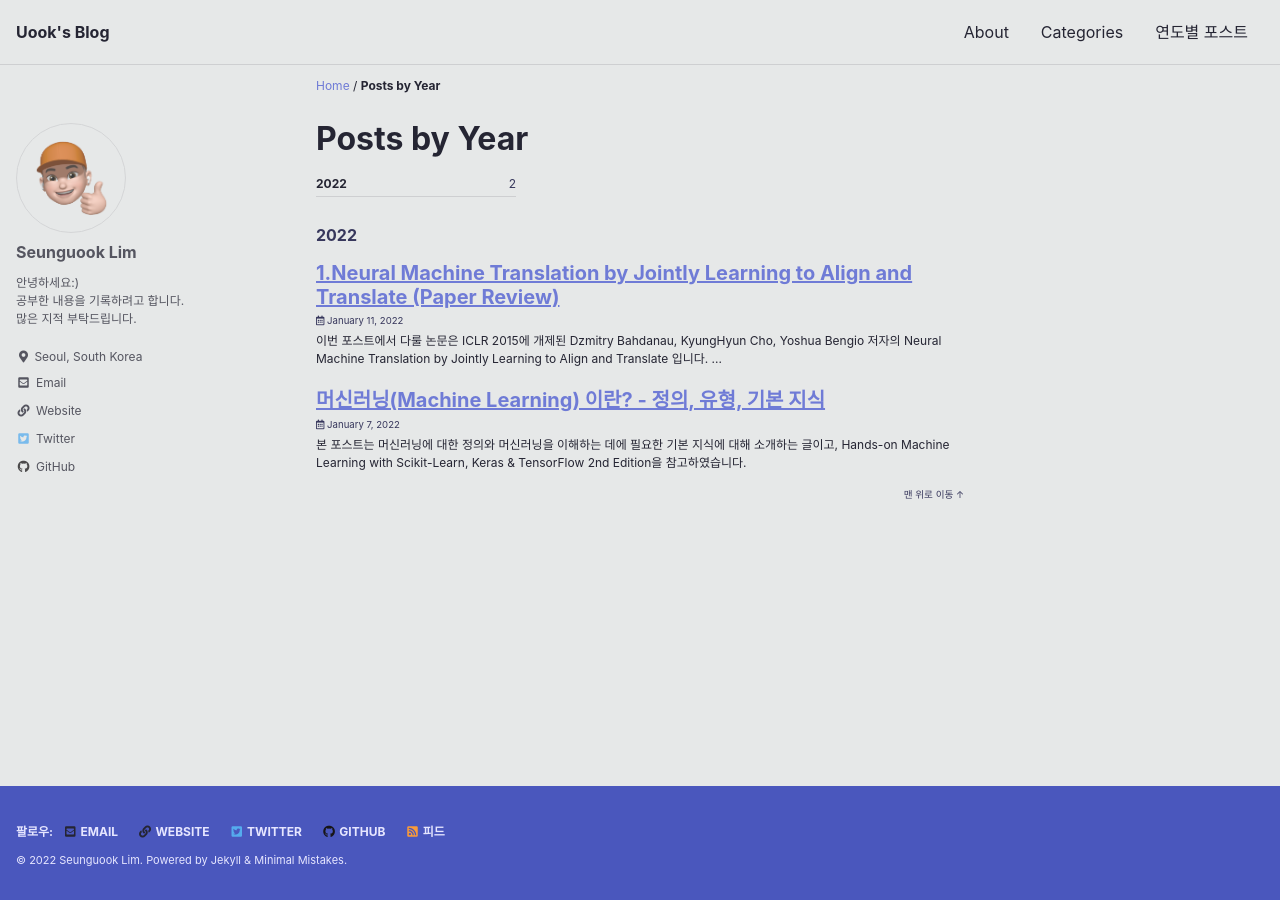
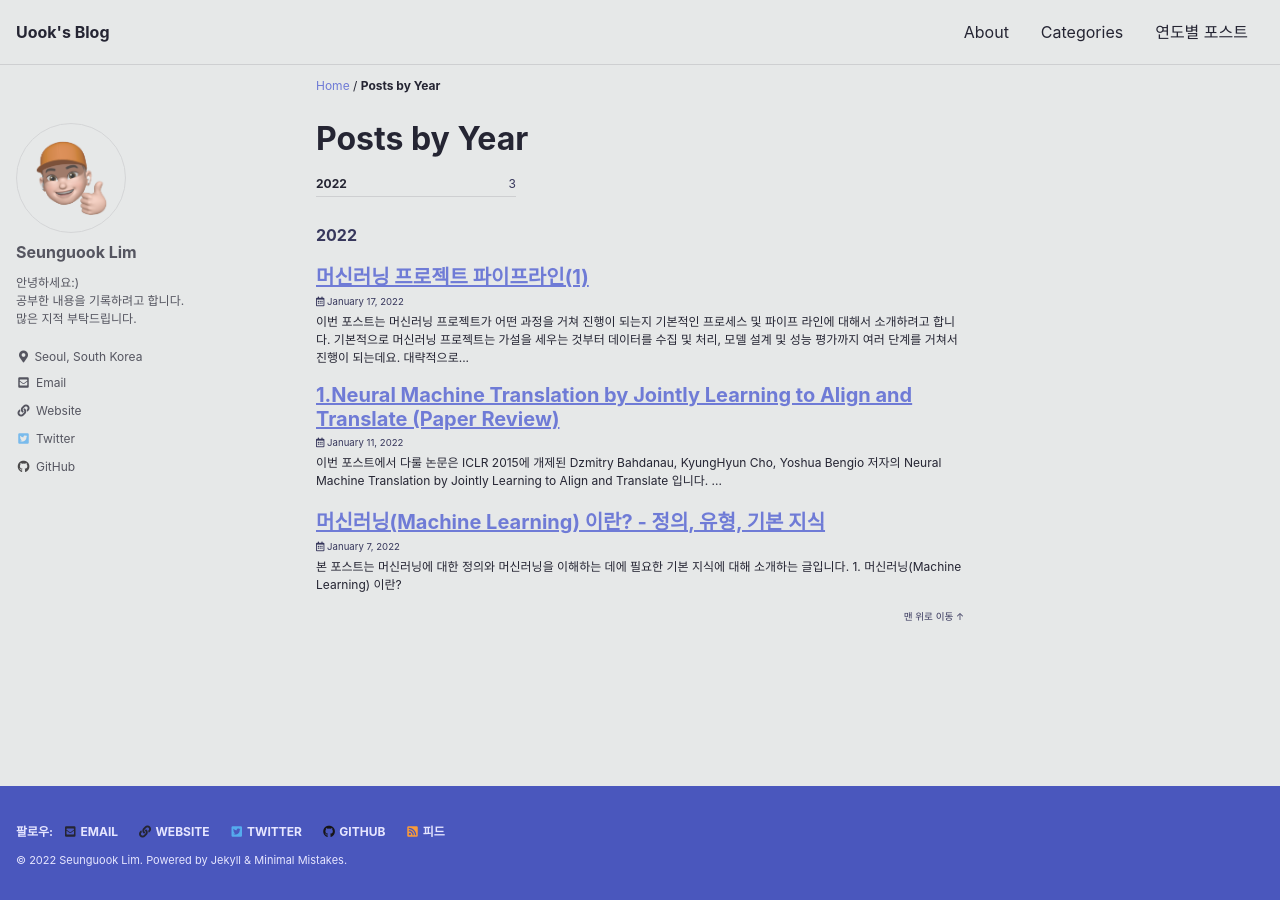
Before and after one commit to ysoo14/ysoo14.github.io, a Jekyll site: the page built from _pages/year-archive.md, in a window 1280 px wide. Built offline with Jekyll 4.4.1, drawn with Linux system fonts in a browser that asks for light colours; cached includes are drawn as plain includes; part of the change alters nothing that is shown.

Commit message:
add a post about ml-pipeline

````diff
--- a/_posts/machine_learning/2022-01-07-ml-introduction.md
+++ b/_posts/machine_learning/2022-01-07-ml-introduction.md
@@ -17,9 +17,7 @@ article_tag2: 머신러닝
 meta_keywords: 머신러닝이란, 머신러닝, machine learning
 last_modified_at: 2022-01-11T00:00:00+08:00
 ---
-본 포스트는 머신러닝에 대한 정의와 머신러닝을 이해하는 데에 필요한 기본 지식에 대해 소개하는 글이고,
-Hands-on Machine Learning with Scikit-Learn, Keras & TensorFlow 2nd Edition을 참고하였습니다.
-
+본 포스트는 머신러닝에 대한 정의와 머신러닝을 이해하는 데에 필요한 기본 지식에 대해 소개하는 글입니다.
 ## 1. 머신러닝(Machine Learning) 이란?
 
  최근 들어, 가장 핫하고 주목받는 기술이 무엇이냐고 물어봤을 때, 대부분의 사람들이 아마도 인공지능 A.I. (Artificial Intelligence)라고 말할 겁니다.
@@ -121,4 +119,4 @@ Hands-on Machine Learning with Scikit-Learn, Keras & TensorFlow 2nd Edition을
 
 ---
 
-지금까지, 머신러닝의 정의와 기본적인 내용에 대해서 살펴보았습니다. 다음 포스트에서는 데이터 분석 부터 모델 훈련 및 검증까지 머신러닝의 전반적인 pipeline에 대해서 다룰 예정입니다. 그 이후, 본격적으로 머신러닝의 여러 알고리즘 및 알아야할 개념들에 대해서 자세히 다룰 에정입니다.
+지금까지, 머신러닝의 정의와 기본적인 내용에 대해서 살펴보았습니다. 다음 포스트에서는 데이터 분석 부터 모델 훈련 및 검증까지 머신러닝의 전반적인 [pipeline](https://ysoo14.github.io/machine%20learning/ml-pipeline/)에 대해서 다룰 예정입니다. 그 이후, 본격적으로 머신러닝의 여러 알고리즘 및 알아야할 개념들에 대해서 자세히 다룰 에정입니다.
--- /dev/null
+++ b/_posts/machine_learning/2022-01-17-ml-pipeline.md
@@ -0,0 +1,123 @@
+---
+title: 머신러닝 프로젝트 파이프라인(1)
+layout: single
+author_profile: true
+comments: true
+share: true
+related: true
+popular: true
+categories:
+- Machine Learning
+toc: true
+toc_sticky: true
+toc_label: 목차
+description: 머신러닝의 과정을 설명
+article_tag1: machine learning
+article_tag2: 머신러닝
+meta_keywords: 머신러닝이란, 머신러닝, machine learning
+last_modified_at: 2022-01-11T00:00:00+08:00
+---
+이번 포스트는 머신러닝 프로젝트가 어떤 과정을 거쳐 진행이 되는지 기본적인 프로세스 및 파이프 라인에 대해서 소개하려고 합니다. 기본적으로 머신러닝 프로젝트는 가설을 세우는 것부터 데이터를 수집 및 처리, 모델 설계 및 성능 평가까지 여러 단계를 거쳐서 진행이 되는데요. 대략적으로 머신러닝 모델을 개발하는 데에는
+
+1. 데이터 수집 및 분석
+2. 데이터 전처리 및 피처 추출
+3. 모델링
+4. 학습
+5. 검증
+
+크게 5가지 단계가 필요합니다. 먼저 해결하고자 하는 문제에 관련된 데이터를 수집을 하고 이를 분석하여 모델에 대한 컨셉을 잡은 다음 이에 맞게 데이터를 전처리하고 중요한 피처를 추출합니다. 이처럼 모델과 데이터 셋을 구축하면 본격적으로 모델을 준비된 데이터 셋으로 훈련을 시킵니다. 훈련된 모델을 테스트 데이터 셋으로 검증으로 하고 다시 훈련을 시키고 다시 검증하고 이런 과정을 반복하는 것이지요. 실제 핸즈온머신러닝에 나와있는 *the California Housing Prices dataset*의 간단한 프로젝트를 예시로 해서 각각의 단계에 대해서 자세하게 알아보겠습니다.
+
+* the California Housing Prices dataset: 미국 캘리포니아 주의 구역 별 집값에 대한 통계자료로 구역 별 인구 수, 수입에 대한 정보가 함께 주어진다.
+
+## 1. Look at the big picture
+
+이 과정은 본격적으로 머신러닝 모델을 개발하기 전, 전반적인 프로젝트를 계획하고 준비하는 단계 그리고 어떤 컨셉으로 모델을 개발할 지 분석하는 단계라고 볼 수 있습니다.
+
+
+### Frame the Problem
+말 그대로 **문제 상황을 명확하게** 하는 것입이다. 모든 프로젝트와 마찬가지로 머신러닝 프로젝트도 프로젝트의 목표가 무엇인지 어떤 문제를 해결하기 위해서 모델을 개발하는 지에 대해 명확히 하는 것부터 시작하는 것이죠. 저번 [포스트](https://ysoo14.github.io/machine%20learning/ml-introduction/)에서 설명했던 어떤 유형의 머신러닝 프로젝트인지; *supervised, unsupervised 또는 reinforcement*, 큰 틀을 먼저 정해야합니다. 여기서는 *the California Housing Prices dataset*을 가지고 집 값을 예측하는 프로젝트를 진행하기 때문에 집 값이라는 결과를 도출해야겠죠. 따라서 supervised 유형을 선택해야합니다.
+
+
+이외에도 해당 문제에 대한 **기존 해결 방법에 대해서 조사**를 해야 합니다. 기존 방법을 분석하다 보면 그것이 가지고 있는 문제점이나 한계를 발견할 수 있고 이것은 실제 아이디어를 얻고 모델링을 하는 데에 도움이 될 수 있습니다.
+
+### Select a Performance Measure
+다음은 실제로 모델을 개발했을 때, 모델이 동작을 잘 하는지 평가하기 위한 지표를 선택해야합니다. 예를 들어, regression task에 대한 지표로는 Root Mean Square Error(RMSE)를 많이 활용합니다. 사실 이런 평가 Metric을 정하는 것은 각 task별로 많이 활용되는 것은 선택하는 경우가 대부분일 것입니다. 그래서 프로젝트를 진행하기 전 따로 평가 Metric을 정한다기 보다는 하고자하는 task 또는 dataset을 정한다면 이는 자연스럽게 정해지는 부분이지 않을까 생각이 드네요. 이렇게 고착화된(?) 이유를 생각해보자면 아마도 기존 모델과의 성능을 비교해야하기 때문이지 않을까하는 생각이 듭니다. 그렇다고 해서 꼭 기존 평가 Metric을 활용해야한다는 것은 아닙니다.
+
+### Check the Assumptions
+마지막으로 이 단계에서는 위의 과정을 통해 제안된 가정들과 발견들을 나열한 다음, 최종적으로 프로젝트의 방향성과 컨셉을 정합니다.
+
+## 2. Get the Data
+
+이 과정은 실제로 데이터를 수집하고 또는 기존 공개된 데이터를 가져와서 데이터가 어떤 식으로 이루어져 있고 어떤 특징을 가지고 있는 지 확인하는 단계라고 볼 수 있습니다. 실제로 jupyer notebook을 활용해 *the California Housing Prices dataset*을 가져와서 데이터를 확인해보겠습니다. 본 포스트에서 활용한 코드는 [github](https://github.com/ysoo14/HandsOnMachineLearing)에서 확인하실 수 있습니다.
+
+아래 코드의 *fetch_housing_data* 함수를 통해 통해 California Housing Prices 데이터 셋을 가져옵니다. 아래 함수를 실행하면 *datasets/housing* 디렉토리에 *housing.cvs* 파일이 생성되는 것을 확인할 수 있습니다.
+
+```python
+# Fetch Function of the California Housing Prices Dataset
+
+import os
+import tarfile
+import urllib
+
+DOWNLOAD_ROOT = "https://raw.githubusercontent.com/ageron/handson-ml2/master/"
+HOUSING_PATH = os.path.join("dataset", "housing")
+HOUSING_URL = DOWNLOAD_ROOT + "datasets/housing/housing.tgz"
+
+def fetch_housing_data(housing_url=HOUSING_URL, housing_path=HOUSING_PATH): #housing_path로 폴더생성해서 데이터셋 다운
+    os.makedirs(housing_path, exist_ok=True)
+    tgz_path = os.path.join(housing_path, "housing.tgz")
+    urllib.request.urlretrieve(housing_url, tgz_path)
+    housing_tgz = tarfile.open(tgz_path)
+    housing_tgz.extractall(path=housing_path)
+    housing_tgz.close()
+```
+
+아래 코드는 csv 파일 형식의 데이터를 pandas의 DataFrame 형식으로 load하는 함수 코드입니다.
+
+```python
+import pandas as pd
+
+def load_housing_data(housing_path=HOUSING_PATH):
+  csv_path = os.path.join(housing_path, "housing.csv")
+  return pd.read_csv(csv_path)
+```
+
+데이터를 load해서 몇개만 확인해보겠습니다아. DataFrame의 *head()* 함수를 통해 데이터 상위 5개의 데이터만 출력해보겠습니다.
+ <p align="center" style="color:gray; font-size:0.5em">
+  <img src="{{ site.url }}{{ site.baseurl }}/assets/images/ml/22.01.26/1.png" style="padding: 0;margin:0;">
+</p>
+
+데이터는 각각 총 10개의 attribute 또는 feature 로 이루어진 것을 확인할 수 있습니다; *longitude, latitude, housing_median_age, total_rooms, total_bedrooms, population, households, median_income, median_house_value, ocean_proximity*
+
+그 다음은 데이터의 attribute 별로 데이터 타입이 무엇인지, NULL 값에 대한 정보 등에 대해서 확인해보겠습니다.
+
+<p align="center" style="color:gray; font-size:0.5em">
+  <img src="{{ site.url }}{{ site.baseurl }}/assets/images/ml/22.01.26/2.png" style="padding: 0;margin:0;">
+</p>
+
+여기서 주목해야할 점은 *total_bedrooms*의 non-null 데이터가 다른 attribute 와는 다르게 20,433개 인 것을 확인할 수 있습니다. 이는 추후에 데이터 전처리하거나 피처 추출할 때, 처리를 해줘야하는 부분이라고 생각할 수 있겠죠. 이는 추후에 다시 확인해보겠습니다.
+
+그 다음은 attribute 별로 데이터의 특징을 알아볼텐데요, 이는 numeric한 attribute와 categorical attribute 각각 다르게 확인할 수 있습니다. 먼저 categorical인 *ocean_proximity*를 살펴보겠습니다.
+
+<p align="center" style="color:gray; font-size:0.5em">
+  <img src="{{ site.url }}{{ site.baseurl }}/assets/images/ml/22.01.26/3.png" style="padding: 0;margin:0;">
+</p>
+카테고리 별로 몇 개의 데이터가 존재하는지 확인할 수 있습니다.
+
+그 다음은 numerical attribute를 확인하는 방법입니다.
+
+<p align="center" style="color:gray; font-size:0.5em">
+  <img src="{{ site.url }}{{ site.baseurl }}/assets/images/ml/22.01.26/4.png" style="padding: 0;margin:0;">
+</p>
+
+count는 데이터의 개수, mean은 평균 값, std는 분산, min은 최소 값, 25%, 50%, 75%는 각각 4분위수를 max는 최대 값을 의미합니다. attribute 별 기본적인 통계적 특징을 확인할 수 있습니다.
+
+마지막으로 numerical attribute를 히스토그램 형태로 시각화하는 방법입니다.
+<p align="center" style="color:gray; font-size:0.5em">
+  <img src="{{ site.url }}{{ site.baseurl }}/assets/images/ml/22.01.26/5.png" style="padding: 0;margin:0;">
+</p>
+attribute 별로 데이터가 어떻게 분포되어있는지 확인할 수 있습니다. 여기서 확인해볼 수 있는 특징은 우리가 예측해야하는 median_house_value 값의 범위가 500000 이하로 한정되어 있는 것을 확인할 수 있습니다. 하지만 실제 데이터에는 범위 밖의 값이 있을 수 있기 때문에 이전 장에서 언급했던 일반화 측면에서 문제가 발생할 수 있습니다. 이를 어떻게 처리해야할 것이냐도 생각을 해야겠지요.
+
+---
+
+이상 머신러닝 파이프라인 중에서 데이터 수집까지 알아 봤습니다. 다음 장은 데이터를 훈련 데이터 셋과 테스트 데이터 셋으로 나누는 방법과 실제로 시각화를 통해 intuition을 얻는 과정에 대해서 설명하도록 하겠습니다.
````
Also changed, not shown: assets/images/ml/22.01.26/1.png (added), assets/images/ml/22.01.26/2.png (added), assets/images/ml/22.01.26/3.png (added), assets/images/ml/22.01.26/4.png (added), assets/images/ml/22.01.26/5.png (added).
